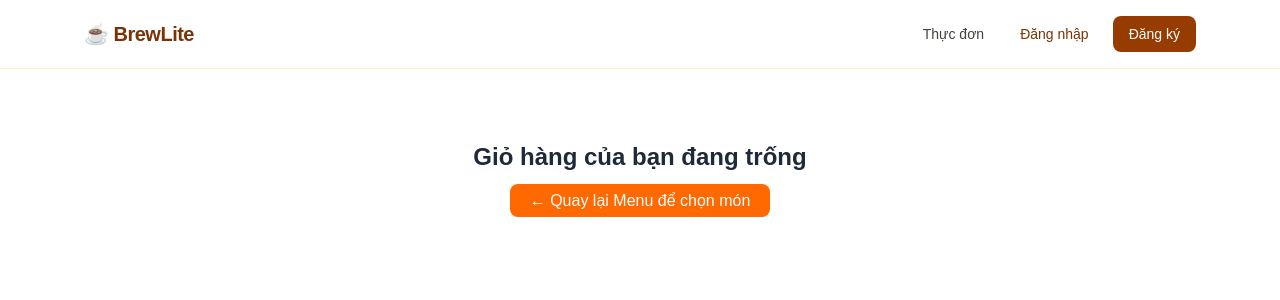
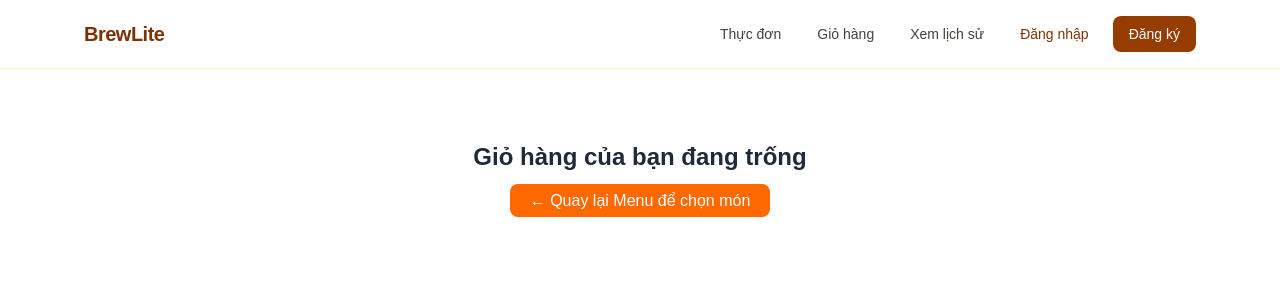
Before and after one commit to nvthuan06/brewlite, a Next.js app in the folder apps/web/: page /cart in a window 1280 px wide. Shown: the top 300 px of the page. Built offline with nearby package versions, Linux system fonts and the light colour scheme; no server answers.

Commit message:
Thịnh: Sửa đường dẫn tới trang thanh toán và phát triển giao diện BrewLite

```diff
--- a/apps/web/component/cart/CartUI.tsx
+++ b/apps/web/component/cart/CartUI.tsx
@@ -4,6 +4,7 @@ import { useState } from "react";
 import Link from "next/link";
 import { useRouter } from "next/navigation";
 import { useCart } from "@/context/CartContext";
+import { useAuth } from "@/context/AuthContext";
 
 export default function CartUI() {
   const router = useRouter();
@@ -31,6 +32,8 @@ export default function CartUI() {
 
   const discountAmount = appliedPromo ? Number(appliedPromo.giamGia) : 0;
   const payableTotal = Math.max(0, totalPrice - discountAmount);
+
+  const accessToken = useAuth().token;
 
   async function handleApplyPromo() {
     const code = promoCode.trim().toUpperCase();
@@ -110,17 +113,16 @@ export default function CartUI() {
       setError("Giỏ hàng có sản phẩm không hợp lệ.");
       return;
     }
+    if (!accessToken) {
+      setError("Bạn cần đăng nhập để tiến hành đặt hàng.");
+      return;
+    }
 
     setLoading(true);
 
     try {
-      const accessToken =
-        typeof window !== "undefined"
-          ? localStorage.getItem("accessToken")
-          : null;
-
       const payload = {
-        idempotencyKey: crypto.randomUUID(),
+        //idempotencyKey: crypto.randomUUID(),
         items,
         ...(appliedPromo ? { maPromotion: appliedPromo.maPromotion } : {}),
       };
@@ -129,7 +131,7 @@ export default function CartUI() {
         method: "POST",
         headers: {
           "Content-Type": "application/json",
-          ...(accessToken ? { Authorization: `Bearer ${accessToken}` } : {}),
+          Authorization: `Bearer ${accessToken}`,
         },
         body: JSON.stringify(payload),
       });
--- a/apps/web/component/header/SiteHeader.tsx
+++ b/apps/web/component/header/SiteHeader.tsx
@@ -22,7 +22,7 @@ export function SiteHeader() {
           href="/"
           className="text-xl font-extrabold tracking-tight text-amber-900"
         >
-          ☕ BrewLite
+          BrewLite
         </Link>
         <div className="flex flex-wrap items-center gap-3 text-sm font-medium">
           <Link
@@ -30,6 +30,18 @@ export function SiteHeader() {
             className="rounded-lg px-3 py-2 text-stone-700 hover:bg-amber-50"
           >
             Thực đơn
+          </Link>
+          <Link
+            href="/cart"
+            className="rounded-lg px-3 py-2 text-stone-700 hover:bg-amber-50"
+          >
+            Giỏ hàng
+          </Link>
+          <Link
+            href="/LichSuDonHang"
+            className="rounded-lg px-3 py-2 text-stone-700 hover:bg-amber-50"
+          >
+            Xem lịch sử
           </Link>
           {loading ? (
             <span className="text-stone-500">Đang kiểm tra đăng nhập...</span>
--- a/apps/web/interface/order.ts
+++ b/apps/web/interface/order.ts
@@ -17,7 +17,7 @@ export interface OrderItemPayload {
 }
 
 export interface CreateOrderPayload {
-  idempotencyKey?: string;
+  //idempotencyKey?: string;
   maPromotion?: string;
   items: OrderItemPayload[];
 }
--- a/apps/web/lib/api.ts
+++ b/apps/web/lib/api.ts
@@ -21,10 +21,9 @@ export async function apiRequest<T>(
   options: RequestInit = {},
   token?: string,
 ): Promise<T> {
-  const cleanPath = path.replace(/^\/backend/, "");
-  const url = cleanPath.startsWith("http")
-    ? cleanPath
-    : `${api}${cleanPath.startsWith("/") ? "" : "/"}${cleanPath}`;
+  const url = path.startsWith("http")
+    ? path
+    : `${api}${path.startsWith("/") ? "" : "/"}${path}`;
 
   let response: Response;
   try {
```
